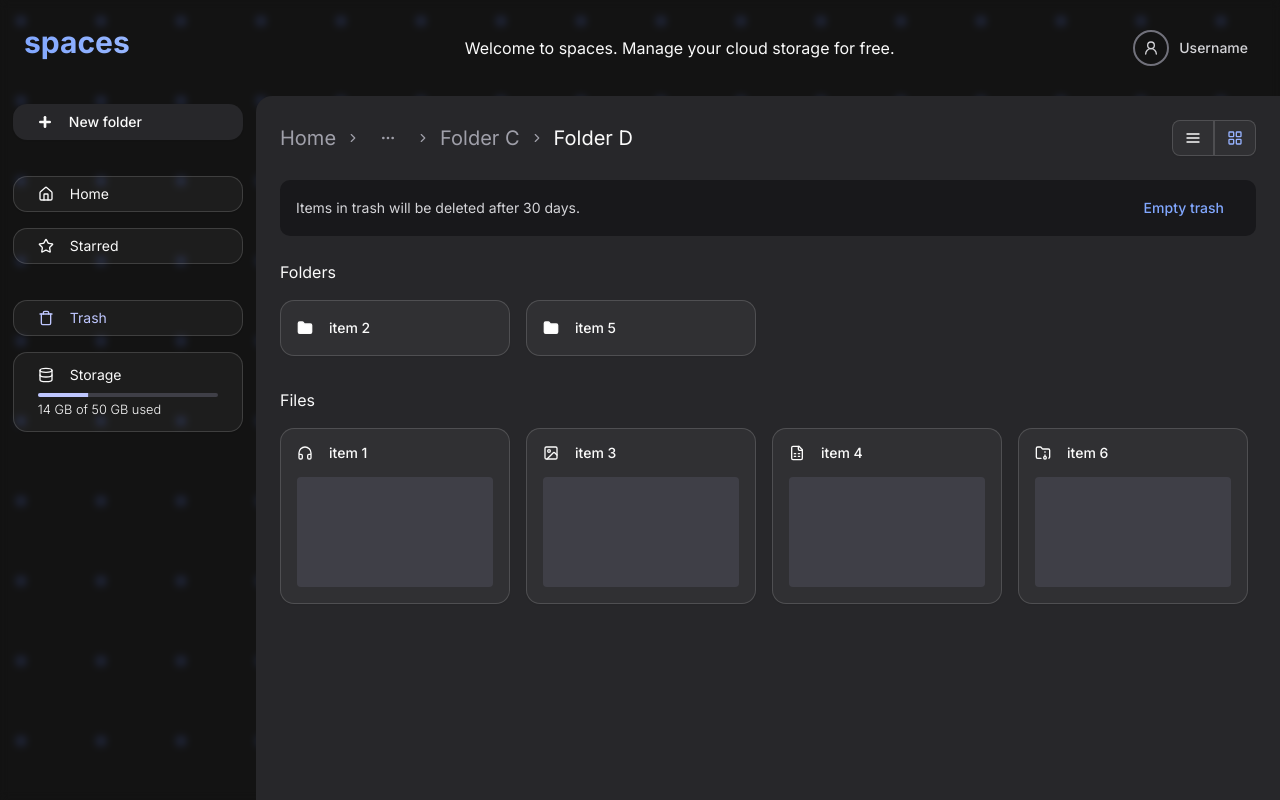
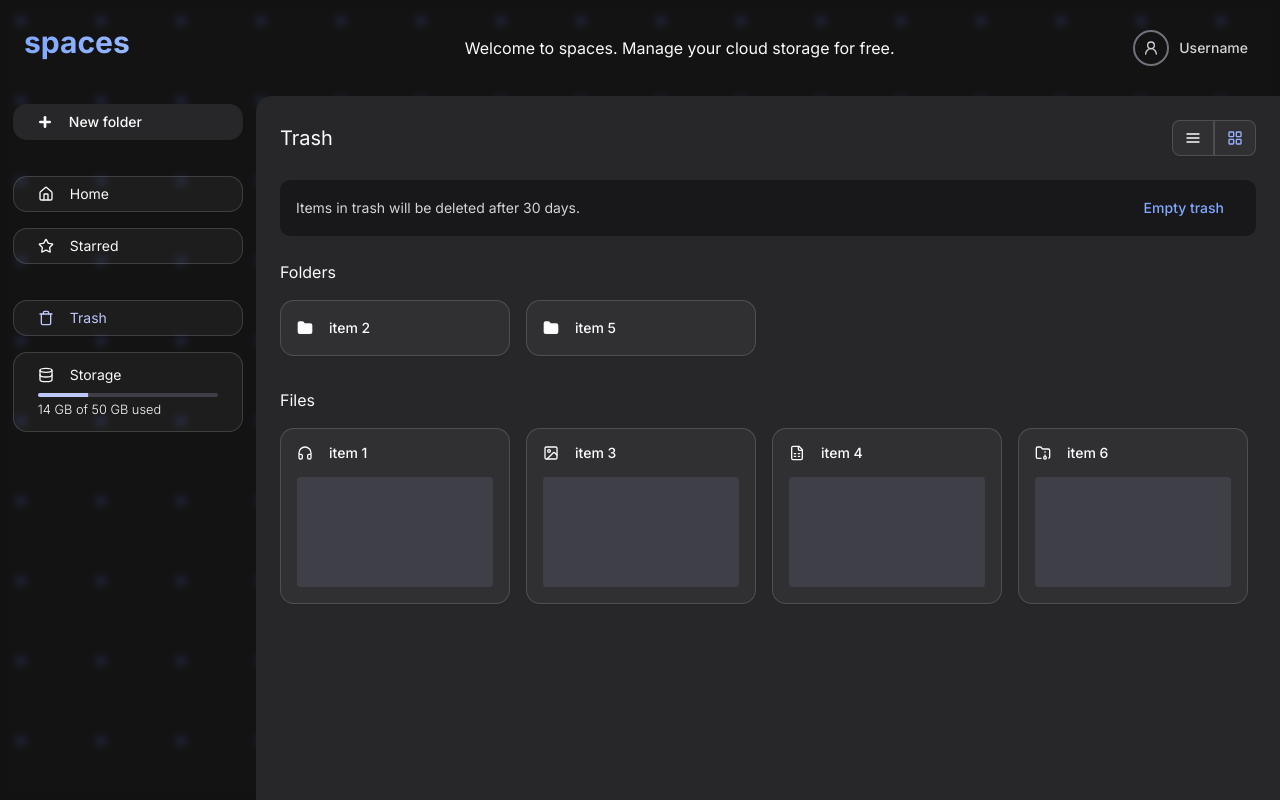
Before and after one commit to noodles-1/spaces, a Next.js app in the folder web/: page /trash in a window 1280 px wide. Built offline with nearby package versions, Linux system fonts and the light colour scheme.

Commit message:
refactor(web: trash): remove breadcrumbs

```diff
--- a/web/src/app/trash/page.tsx
+++ b/web/src/app/trash/page.tsx
@@ -11,9 +11,6 @@ import { Button } from "@/components/ui/button";
 import { DataViews } from "@/components/custom/data/data-views";
 import { GridView } from "@/components/custom/data/grid/grid-view";
 import { ListView } from "@/components/custom/data/list/list-view";
-import { CustomBreadcrumb } from "@/components/custom/custom-breadcrumb";
-
-import { ANCESTORS } from "@/constants/data/placeholder";
 
 const Trash = () => {
     const { view } = useDataViewStore((state) => state);
@@ -28,10 +25,7 @@ const Trash = () => {
     return (
         <div className="flex flex-col flex-1 gap-6">
             <section className="flex items-center justify-between">
-                <CustomBreadcrumb
-                    currentFolder="Folder D"
-                    ancestors={ANCESTORS}
-                />
+                <span className="text-xl"> Trash </span>
                 <DataViews />
             </section>
             <div className="flex items-center justify-between px-4 rounded-lg bg-zinc-900 h-14">
```
